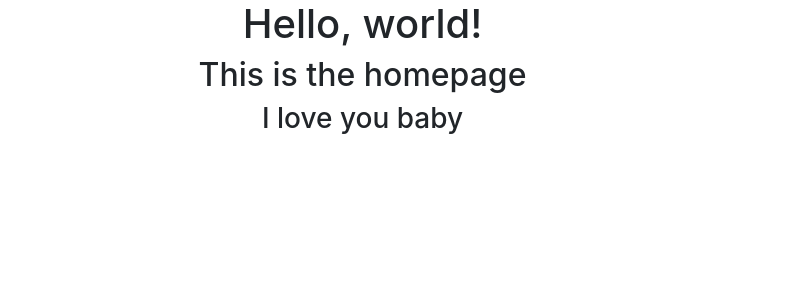
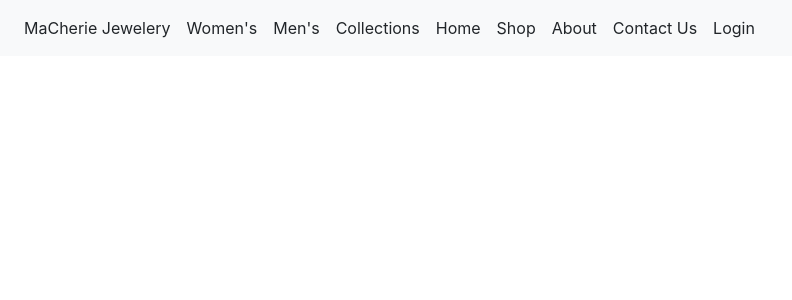
Before and after one commit to omarx/Django-1.10-Test, a Django app: page / in a window 1280 px wide. Shown: the top 300 px of the page, without its empty margins (0-792 px from the left). Run offline with Django 3.2, Linux system fonts and the light colour scheme; some libraries are stand-ins or nearby versions.

Commit message:
Minor Updates to the frontend site

```diff
--- a/templates/homepage.html
+++ b/templates/homepage.html
@@ -11,40 +11,35 @@
     <title>Hello, world!</title>
   </head>
   <body>
-    <div class="container">
-      <div class="text-center">
-      <div class="row">
-         <div class="col">
-           <div class="col-sm-6 row-12">
+	  <div>
+		  <nav class="navbar navbar-expand-sm bg-light">
+		  <ul class="navbar-nav">
+			  <li class="nav-item"><a class="nav-link">MaCherie Jewelery</a></li>
+			  <li class="nav-item"> <a class="nav-link"> Women's</a></li>
+			  <li class="nav-item"><a class="nav-link">Men's </a></li>
+			  <li class="nav-item"><a class="nav-link">Collections</a></li>
+			  <li class="nav-item"><a class="nav-link">Home</a></li>
+			  <li class="nav-item"><a class="nav-link">Shop</a></li>
+			  <li class="nav-item"><a class="nav-link">About</a></li>
+			  <li class="nav-item"><a class="nav-link">Contact Us</a></li>
+			  <li class="nav-item"><a class="nav-link">Login</a></li>
+			  </ul>
+		  </nav>
+
+	  </div>
 
 
-           <h1>Hello, world!</h1>
-           <h2>{{ title }}</h2>
-           <h3>I love you baby</h3>
-         </div>
-         </div>
-      </div>
 
-    </div>
-    </div>
-    {% if request.user.is_authenticated %}
-    <div class="container">
-      <div class="text-center">
-      <div class="row">
-         <div class="col">
-           <h1>{{ premium_content }}</h1>
 
-         </div>
-      </div>
 
-    </div>
-    </div>
-    {% endif %}
+
+
+
+
 
     <!-- Optional JavaScript -->
     <!-- jQuery first, then Popper.js, then Bootstrap JS -->
     <script src="https://code.jquery.com/jquery-3.3.1.slim.min.js" integrity="sha384-q8i/X+965DzO0rT7abK41JStQIAqVgRVzpbzo5smXKp4YfRvH+8abtTE1Pi6jizo" crossorigin="anonymous"></script>
-    <script src="https://cdnjs.cloudflare.com/ajax/libs/popper.js/1.14.7/umd/popper.min.js" integrity="sha384-UO2eT0CpHqdSJQ6hJty5KVphtPhzWj9WO1clHTMGa3JDZwrnQq4sF86dIHNDz0W1" crossorigin="anonymous"></script>
-    <script src="https://stackpath.bootstrapcdn.com/bootstrap/4.3.1/js/bootstrap.min.js" integrity="sha384-JjSmVgyd0p3pXB1rRibZUAYoIIy6OrQ6VrjIEaFf/nJGzIxFDsf4x0xIM+B07jRM" crossorigin="anonymous"></script>
+    <script src="https://cdnjs.cloudflare.com/ajax/libs/popper.js/1.14.7/umd/popper.min.js" integrity="sha384-UO2eT0CpHqdSJQ6hJty5KVphtPhzWj9WO1clHTMGa3JDZwrnQq4sF86dIHNDz0W1" crossorigin="anonymous"></script><script src="https://stackpath.bootstrapcdn.com/bootstrap/4.3.1/js/bootstrap.min.js" integrity="sha384-JjSmVgyd0p3pXB1rRibZUAYoIIy6OrQ6VrjIEaFf/nJGzIxFDsf4x0xIM+B07jRM" crossorigin="anonymous"></script>
   </body>
 </html>
```
Also changed, not shown: 1 other file.
